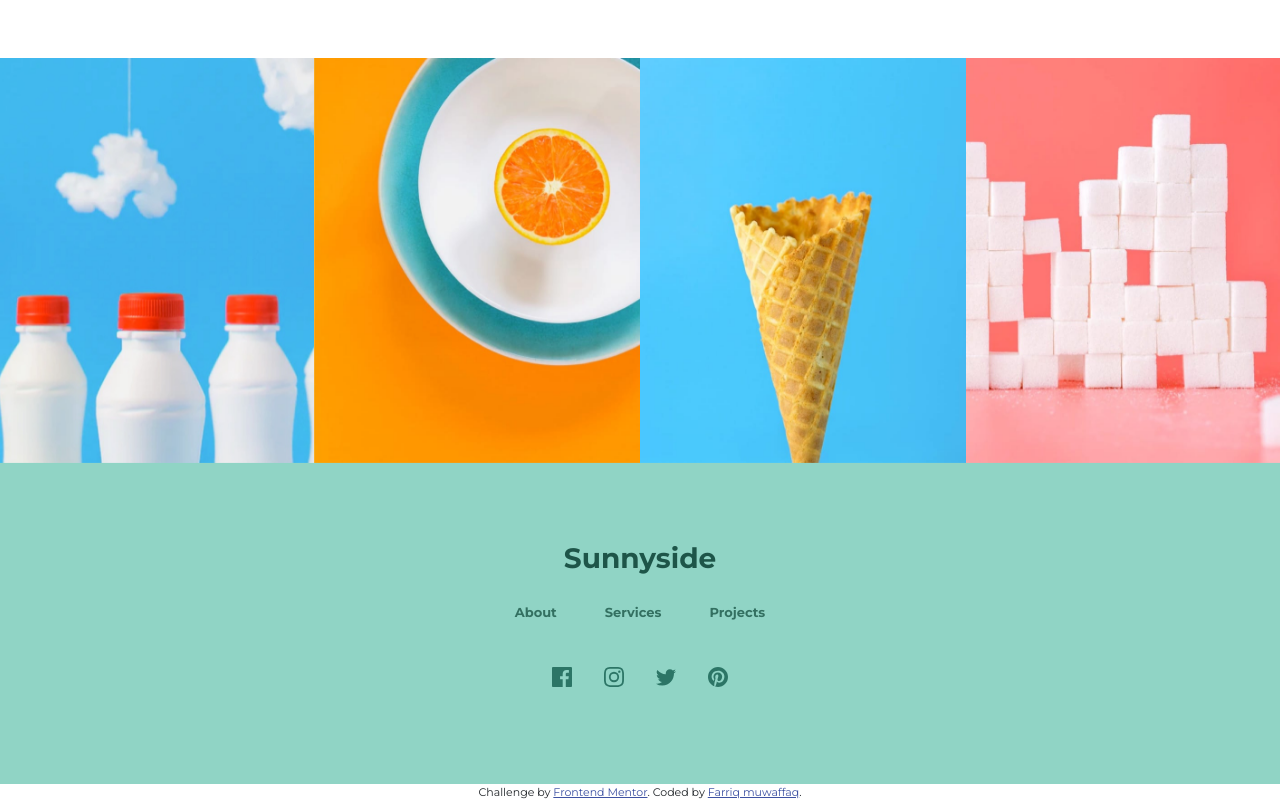
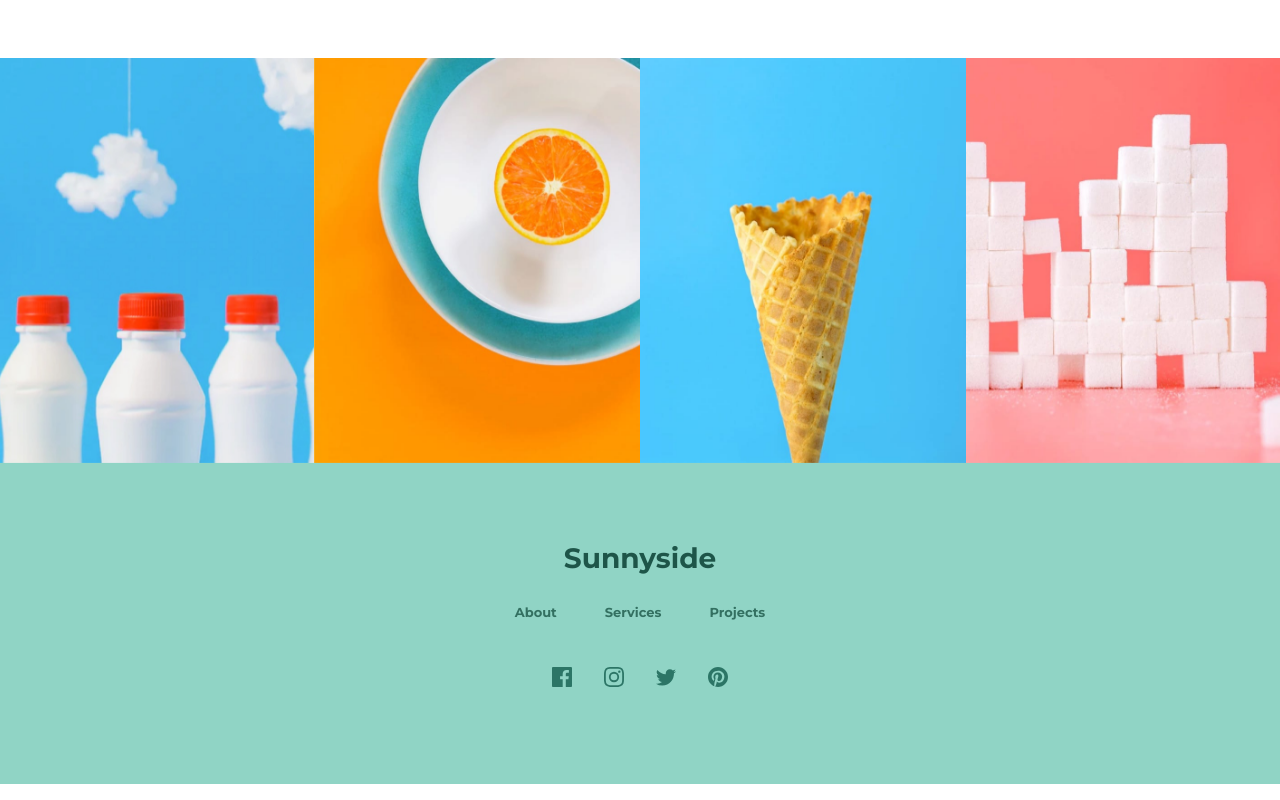
Before and after one commit to Farriq-mfq/landing-page, a plain HTML site: page sunnyside/index.html in a window 1280 px wide. Shown: the part 3031-3831 px from the top of the page. Drawn offline with nearby package versions, Linux system fonts and the light colour scheme.

Commit message:
Update index.html

```diff
--- a/sunnyside/index.html
+++ b/sunnyside/index.html
@@ -215,13 +215,6 @@
       </ul>
     </div>
   </div>
-
-    <div class="attribution">
-      Challenge by
-      <a href="#" target="_blank"
-        >Frontend Mentor</a
-      >. Coded by <a href="#">Farriq muwaffaq</a>.
-    </div>
     <script
       src="https://cdn.jsdelivr.net/npm/bootstrap@5.1.3/dist/js/bootstrap.bundle.min.js"
       integrity="sha384-ka7Sk0Gln4gmtz2MlQnikT1wXgYsOg+OMhuP+IlRH9sENBO0LRn5q+8nbTov4+1p"
```
